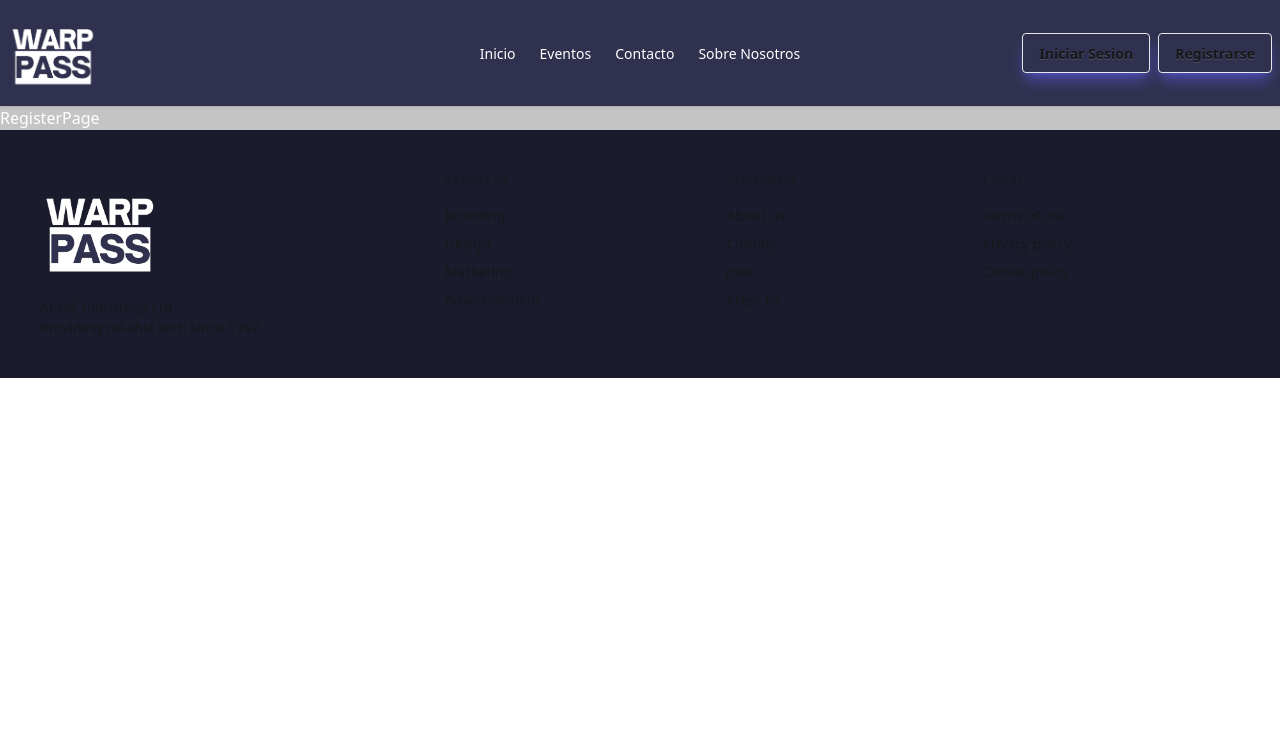
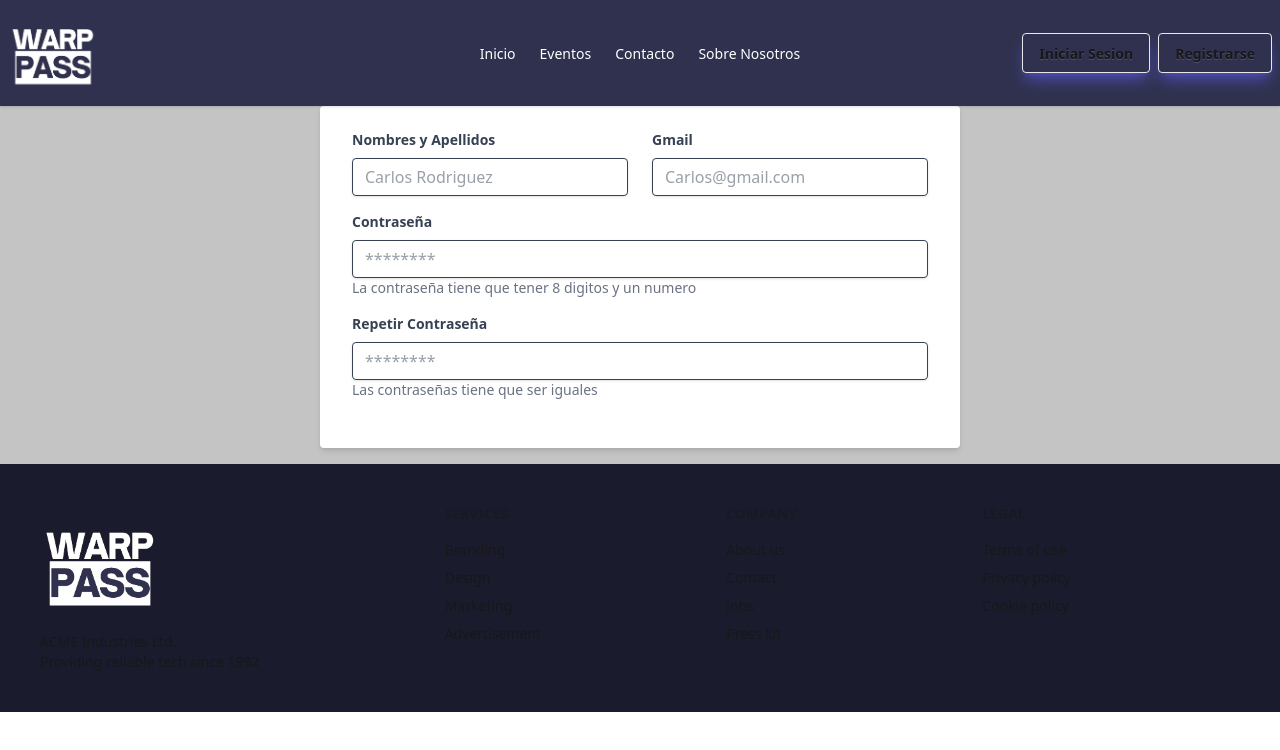
Before and after one commit to Yappur/WarpPass-Frontend, a React (Vite) app: page /register in a window 1280 px wide. Shown: the top 750 px of the page. Built offline with nearby package versions, Linux system fonts and the light colour scheme.

Commit message:
se añade formulario de registro

```diff
--- a/src/components/Card.jsx
+++ b/src/components/Card.jsx
@@ -13,13 +13,13 @@ const Card = () => {
           />
         </figure>
         <div className="card-body text-black ">
-          <p className="text-[#444444] flex items-center gap-1 bg-gray-100 p-2 rounded-lg w-30">
+          <p className="text-[#444444] flex gap-1 bg-gray-100 p-2 rounded-lg w-30">
             {" "}
             <FaLocationDot className="text-lg" />
             UBICACION
           </p>
-          <h2 className="card-title">Card Title</h2>
-          <h3>Fecha</h3>
+          <h2 className="card-title">Festival</h2>
+          <h2>Fecha</h2>
         </div>
       </div>
     </a>
--- a/src/components/FormRegisterLogin.jsx
+++ /dev/null
@@ -1,7 +0,0 @@
-import React from "react";
-
-const FormRegisterLogin = () => {
-  return <div>FormRegisterLogin</div>;
-};
-
-export default FormRegisterLogin;
--- /dev/null
+++ b/src/components/formularios/FormContact.jsx
@@ -0,0 +1,7 @@
+import React from "react";
+
+const FormContact = () => {
+  return <div>FormContact</div>;
+};
+
+export default FormContact;
--- /dev/null
+++ b/src/components/formularios/FormRegisterLogin.jsx
@@ -0,0 +1,88 @@
+import React from "react";
+
+const FormRegisterLogin = () => {
+  return (
+    <>
+      <div className="container ml-auto mr-auto flex items-center justify-center">
+        <div className="w-full md:w-1/2">
+          <form className="bg-white shadow-md rounded px-8 pt-6 pb-8 mb-4">
+            <div className="mb-4">
+              <div className="grid grid-flow-row sm:grid-flow-col gap-6">
+                {/* nombres y apellidos */}
+                <div className="sm::col-span-4 justify-center">
+                  <label
+                    className="block text-gray-700 text-sm font-bold mb-2"
+                    for="nya"
+                  >
+                    Nombres y Apellidos
+                  </label>
+                  <input
+                    className="shadow appearance-none border rounded w-full py-2 px-3 text-gray-700 leading-tight focus:outline-none focus:shadow-outline"
+                    id="nya"
+                    type="text"
+                    required
+                    placeholder="Carlos Rodriguez"
+                  />
+                </div>
+                {/* email */}
+                <div className="sm::col-span-4 justify-center">
+                  <label
+                    className="block text-gray-700 text-sm font-bold mb-2"
+                    for="email"
+                  >
+                    Gmail
+                  </label>
+                  <input
+                    className="shadow appearance-none border rounded w-full py-2 px-3 text-gray-700 leading-tight focus:outline-none focus:shadow-outline"
+                    id="email"
+                    type="email"
+                    required
+                    placeholder="Carlos@gmail.com"
+                  />
+                </div>
+              </div>
+            </div>
+            <div className="mb-4">
+              <label
+                className="block text-gray-700 text-sm font-bold mb-2"
+                for="contrasenia"
+              >
+                Contraseña
+              </label>
+              <input
+                className="shadow appearance-none border rounded w-full py-2 px-3 text-gray-700 leading-tight focus:outline-none focus:shadow-outline"
+                id="contrasenia"
+                type="password"
+                required
+                placeholder="********"
+              />
+              <p className="text-gray-500 text-sm">
+                La contraseña tiene que tener 8 digitos y un numero
+              </p>
+            </div>
+            <div className="mb-4">
+              <label
+                className="block text-gray-700 text-sm font-bold mb-2"
+                for="contrasenia"
+              >
+                Repetir Contraseña
+              </label>
+              <input
+                className="shadow appearance-none border rounded w-full py-2 px-3 text-gray-700 leading-tight focus:outline-none focus:shadow-outline"
+                id="contrasenia"
+                type="password"
+                required
+                placeholder="********"
+              />
+              <p className="text-gray-500 text-sm">
+                Las contraseñas tiene que ser iguales
+              </p>
+            </div>
+          </form>
+        </div>
+      </div>
+    </>
+  );
+};
+
+export default FormRegisterLogin;
--- a/src/pages/registros/LoginPage.jsx
+++ b/src/pages/registros/LoginPage.jsx
@@ -1,7 +1,11 @@
 import React from "react";
+import FormRegisterLogin from "../../components/Formularios/FormRegisterLogin";
 
 const LoginPage = () => {
-  return <div>LoginPage</div>;
+  return;
+  <>
+    <FormRegisterLogin />
+  </>;
 };
 
 export default LoginPage;
--- a/src/pages/registros/RegisterPage.jsx
+++ b/src/pages/registros/RegisterPage.jsx
@@ -1,7 +1,12 @@
 import React from "react";
+import FormRegisterLogin from "../../components/Formularios/FormRegisterLogin";
 
 const RegisterPage = () => {
-  return <div>RegisterPage</div>;
+  return (
+    <div>
+      <FormRegisterLogin />
+    </div>
+  );
 };
 
 export default RegisterPage;
```
